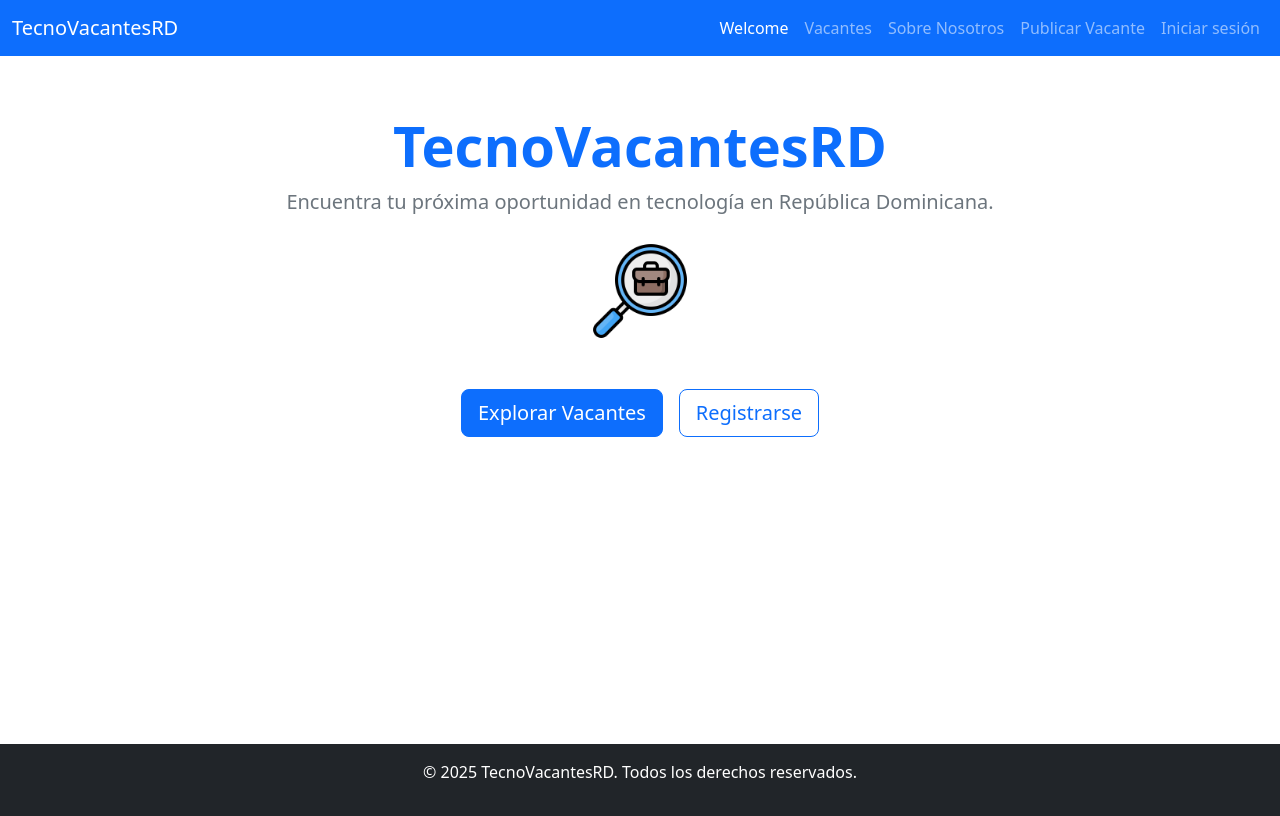
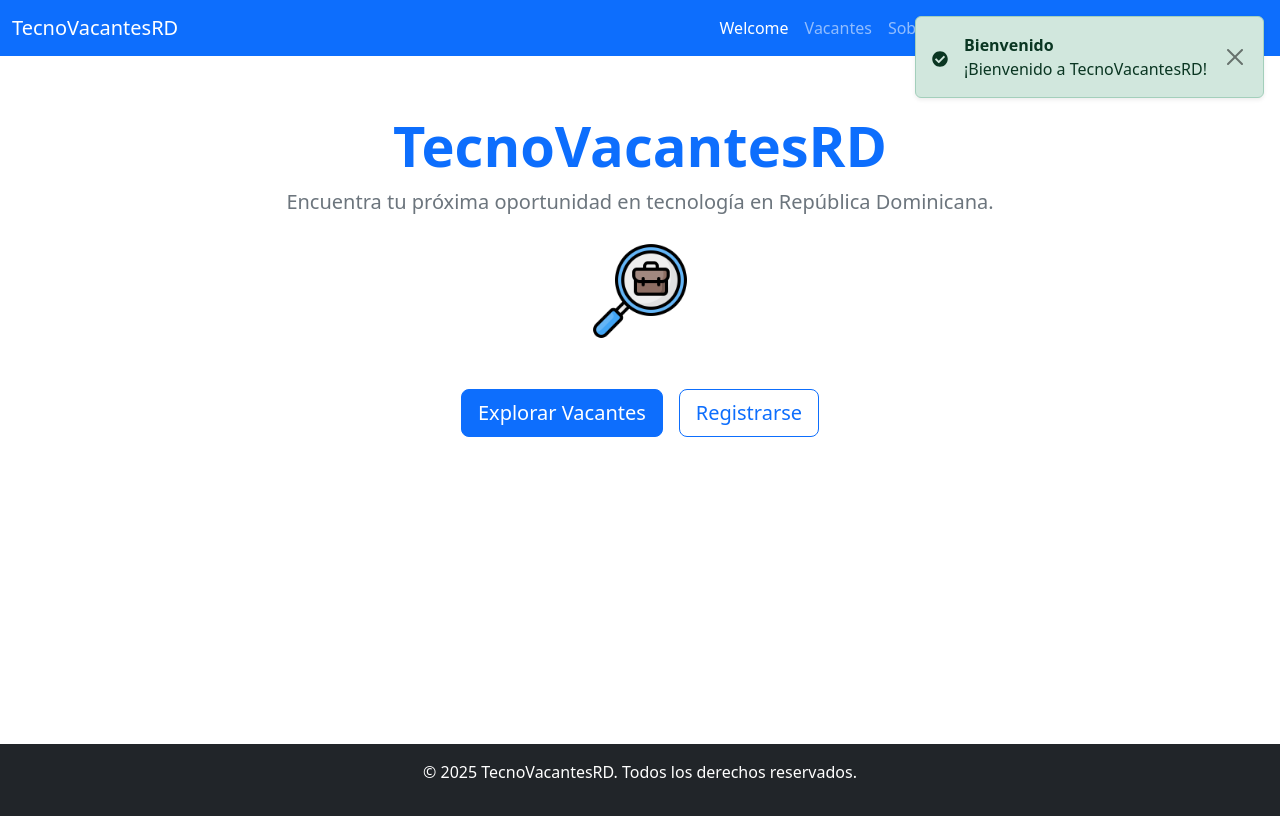
Before and after one commit to Andersonpolanco1/TecnoVacantesRD.App, a Next.js app: page / in a window 1280 px wide. Built offline with nearby package versions, Linux system fonts and the light colour scheme; no server answers.

Commit message:
Addin notification context

```diff
--- a/app/layout.tsx
+++ b/app/layout.tsx
@@ -1,10 +1,10 @@
 import type { Metadata } from "next";
 import "bootstrap/dist/css/bootstrap.min.css";
 import { getSession } from "@/app/api/auth/authOptions";
-import Providers from "../providers/appSessionProvider";
 import Navbar from "@/components/Navbar";
 import { LoadingProvider } from "../providers/loadingProvider";
 import AppSessionProvider from "../providers/appSessionProvider";
+import { NotificationProvider } from "@/providers/notificationContext";
 
 export const metadata: Metadata = {
   title: "Create Next App",
@@ -27,7 +27,8 @@ export default async function RootLayout({
         <AppSessionProvider session={session}>
           <LoadingProvider>
             <Navbar></Navbar>
-            <div className="d-flex flex-column min-vh-100 pt-5 mt-3">
+            <NotificationProvider>
+              <div className="d-flex flex-column min-vh-100 pt-5 mt-3 relative">
                 <main className="flex-grow-1 container">{children}</main>
                 <footer className="bg-dark text-white text-center py-3">
                   <p>
@@ -35,6 +36,7 @@ export default async function RootLayout({
                   </p>
                 </footer>
               </div>
+            </NotificationProvider>
           </LoadingProvider>
         </AppSessionProvider>
 
--- a/app/page.tsx
+++ b/app/page.tsx
@@ -1,4 +1,20 @@
+"use client";
+
+import { useNotification } from "@/providers/notificationContext";
+import { NOTIFICATION_COLORS } from "@/types/Notification";
+import { useEffect } from "react";
+
 export default function WelcomePage() {
+  const { showNotification } = useNotification();
+
+  useEffect(() => {
+    showNotification(
+      NOTIFICATION_COLORS.success,
+      "Bienvenido",
+      "¡Bienvenido a TecnoVacantesRD!"
+    );
+  }, []);
+
   return (
     <div className="container mt-5 text-center">
       <h1 className="display-4 fw-bold text-primary">TecnoVacantesRD</h1>
--- /dev/null
+++ b/components/NotificacionList.tsx
@@ -0,0 +1,35 @@
+import React from "react";
+import { Notification } from "../types/Notification";
+
+interface NotificationListProps {
+  notifications: Notification[];
+  removeNotification: (id: number) => void;
+}
+
+export const NotificationList = ({
+  notifications,
+  removeNotification,
+}: NotificationListProps) => {
+  return (
+    <div className="position-fixed top-0 end-0 p-3" style={{ zIndex: 1050 }}>
+      {notifications.map(({ id, type, title, message, icon }) => (
+        <div
+          key={id}
+          className={`alert alert-${type} d-flex align-items-center shadow-sm fade show`}
+          role="alert"
+        >
+          <div className="me-3">{icon}</div>
+          <div className="flex-grow-1">
+            <strong className="d-block">{title}</strong>
+            <p className="mb-0">{message}</p>
+          </div>
+          <button
+            onClick={() => removeNotification(id)}
+            className="btn-close ms-3"
+            aria-label="Close"
+          ></button>
+        </div>
+      ))}
+    </div>
+  );
+};
--- /dev/null
+++ b/providers/notificationContext.tsx
@@ -0,0 +1,66 @@
+"use client";
+
+import React, { createContext, useContext, useState, ReactNode } from "react";
+import {
+  Notification,
+  NotificationType,
+  getIconByType,
+} from "@/types/Notification";
+import { NotificationList } from "@/components/NotificacionList";
+
+interface NotificationContextType {
+  showNotification: (
+    type: NotificationType,
+    title: string,
+    message: string
+  ) => void;
+  notifications: Notification[];
+}
+
+const NotificationContext = createContext<NotificationContextType>({
+  showNotification: () => {},
+  notifications: [],
+});
+
+interface NotificationProviderProps {
+  children: ReactNode;
+}
+
+export const NotificationProvider = ({
+  children,
+}: NotificationProviderProps) => {
+  const [notifications, setNotifications] = useState<Notification[]>([]);
+
+  const showNotification = (
+    type: NotificationType,
+    title: string,
+    message: string
+  ) => {
+    const id = new Date().getTime();
+    const icon = getIconByType(type);
+
+    console.log("Notificación enviada", { type, title, message });
+    setNotifications((prev) => [...prev, { id, type, title, message, icon }]);
+  };
+
+  const removeNotification = (id: number) => {
+    setNotifications((prev) =>
+      prev.filter((notification) => notification.id !== id)
+    );
+  };
+
+  return (
+    <NotificationContext.Provider value={{ showNotification, notifications }}>
+      {notifications.length > 0 && (
+        <NotificationList
+          notifications={notifications}
+          removeNotification={removeNotification}
+        />
+      )}
+      {children}
+    </NotificationContext.Provider>
+  );
+};
+
+// Hook para usar el contexto
+export const useNotification = () => useContext(NotificationContext);
--- /dev/null
+++ b/types/Notification.tsx
@@ -0,0 +1,35 @@
+import { ReactNode } from "react";
+import {
+  FaCheckCircle,
+  FaExclamationCircle,
+  FaInfoCircle,
+  FaTimesCircle,
+} from "react-icons/fa";
+
+export const NOTIFICATION_COLORS = {
+  success: "success",
+  danger: "danger",
+  warning: "warning",
+  info: "info",
+} as const;
+
+export type NotificationType = keyof typeof NOTIFICATION_COLORS;
+
+export interface Notification {
+  id: number;
+  type: NotificationType;
+  title: string;
+  message: string;
+  icon: ReactNode;
+}
+
+const iconMap: Record<NotificationType, ReactNode> = {
+  success: <FaCheckCircle />,
+  danger: <FaTimesCircle />,
+  warning: <FaExclamationCircle />,
+  info: <FaInfoCircle />,
+};
+
+export const getIconByType = (type: NotificationType) => {
+  return iconMap[type] || <FaExclamationCircle />;
+};
```
Lines whose indentation alone changed are shown as unchanged.
